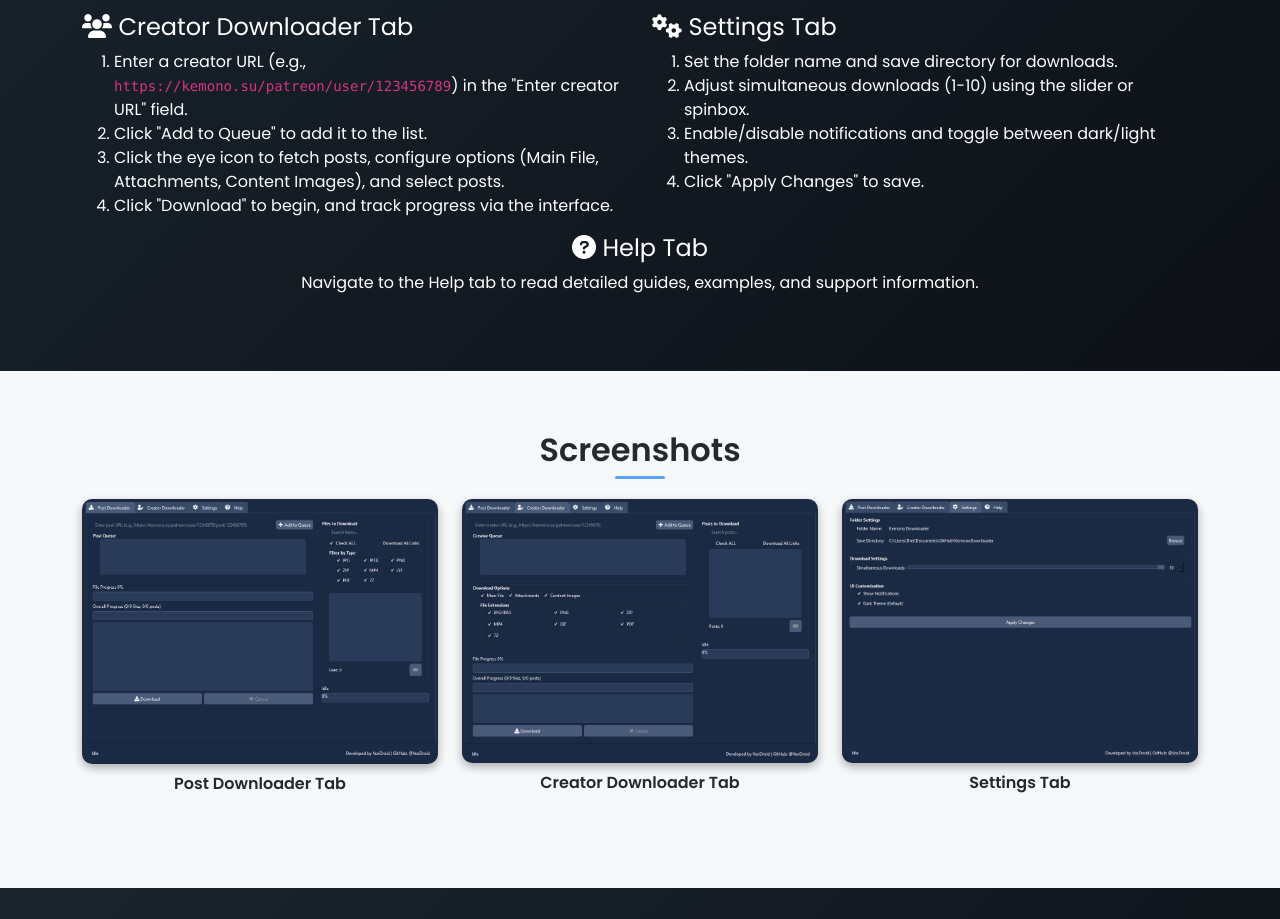
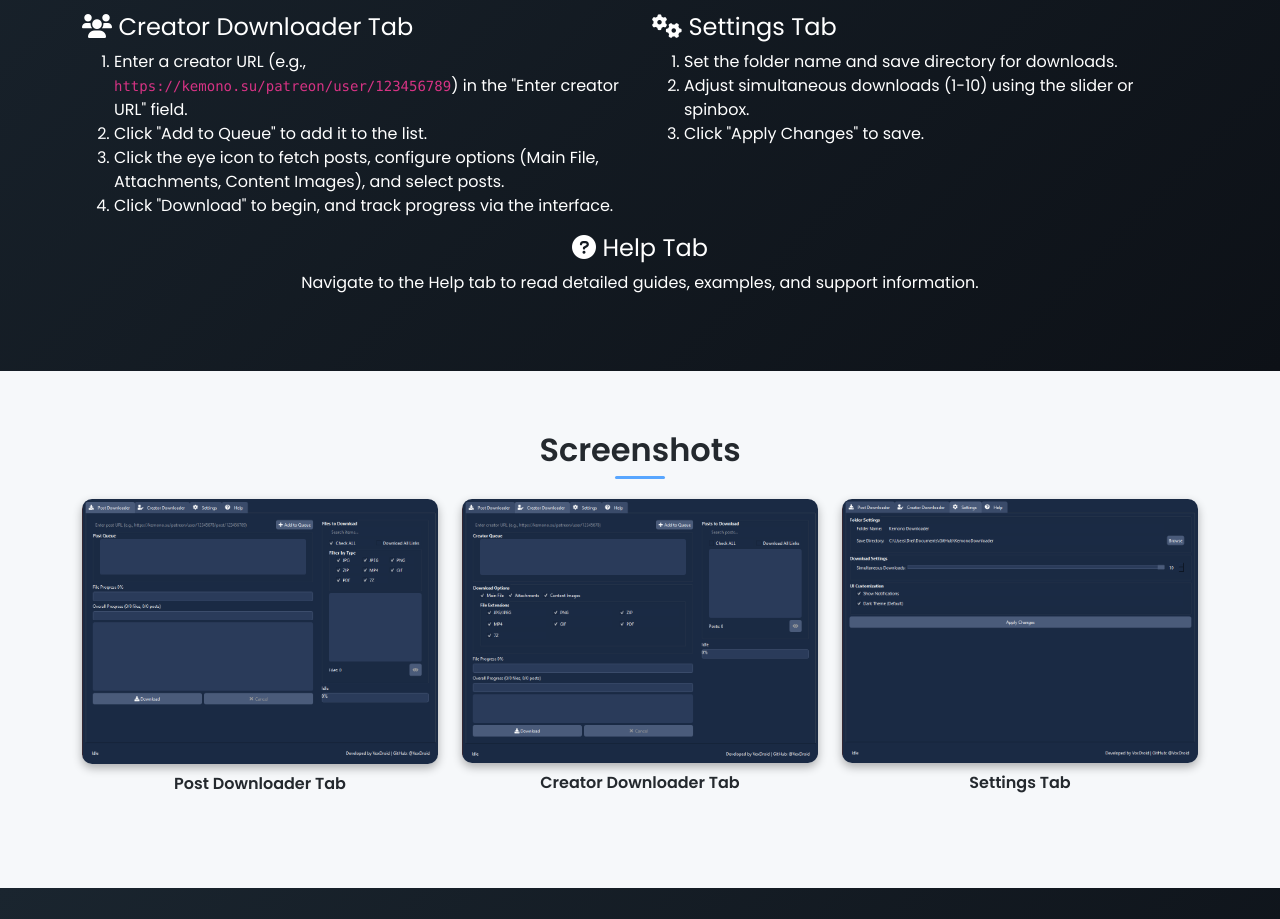
Before and after one commit to minimalexpansion/KemonoDownloader, a plain HTML site: page index.html in a window 1280 px wide. Shown: the part 2802-3721 px from the top of the page. Drawn offline with nearby package versions, Linux system fonts and the light colour scheme.

Commit message:
Minor Adjustments

```diff
--- a/index.html
+++ b/index.html
@@ -191,7 +191,6 @@ cd KemonoDownloader</code></pre></li>
                     <ol>
                         <li>Set the folder name and save directory for downloads.</li>
                         <li>Adjust simultaneous downloads (1-10) using the slider or spinbox.</li>
-                        <li>Enable/disable notifications and toggle between dark/light themes.</li>
                         <li>Click "Apply Changes" to save.</li>
                     </ol>
                 </div>
```
Also changed, not shown: 1 other file.
